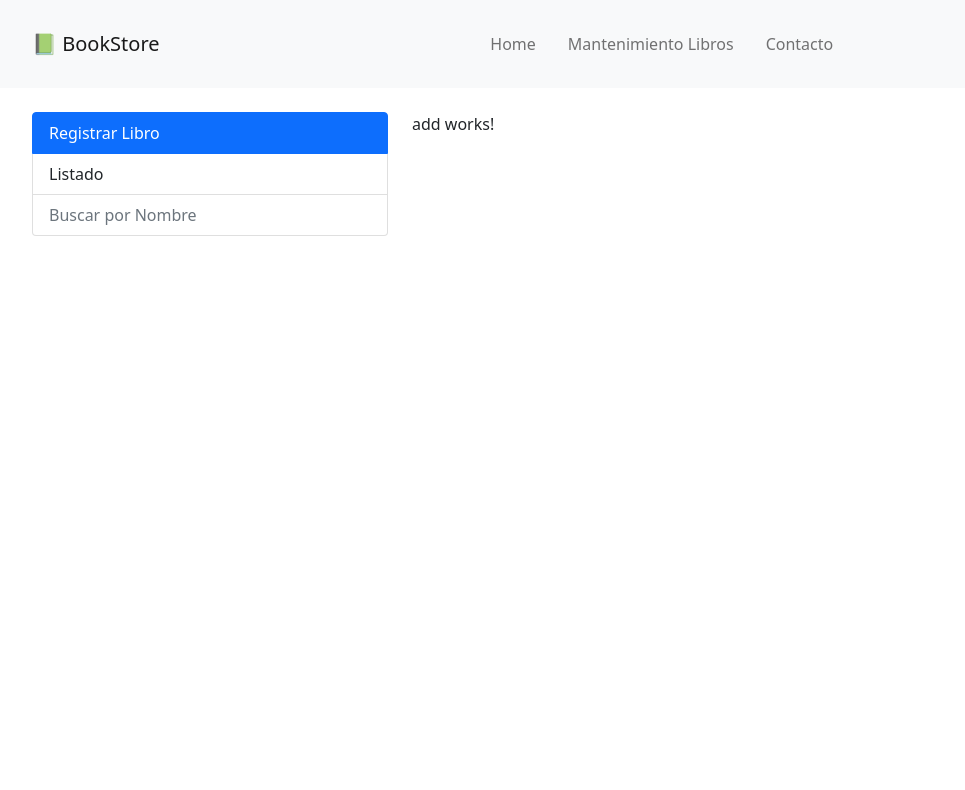
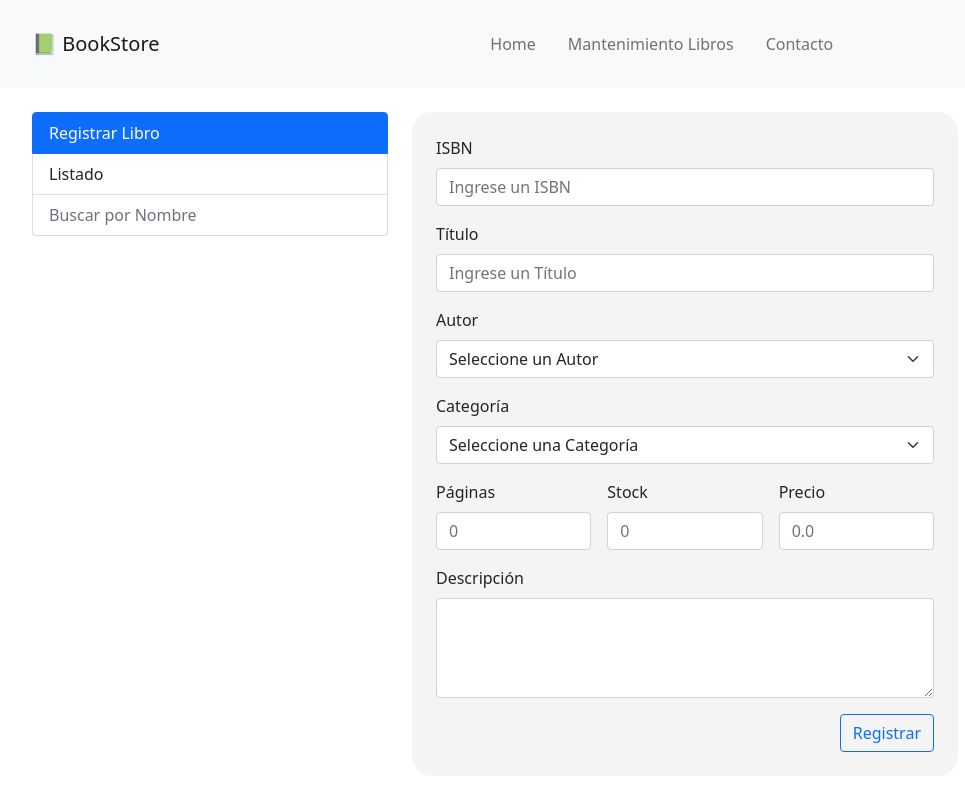
Before and after one commit to jossrc/CrudAppAngular, an Angular app: page /libros/registrar in a window 1280 px wide. Shown: the top 790 px of the page, without its empty margins (50-1015 px from the left). Built offline with nearby package versions, Linux system fonts and the light colour scheme.

Commit message:
Creando formulario para registrar

```diff
--- a/src/app/book/pages/add/add.component.html
+++ b/src/app/book/pages/add/add.component.html
@@ -1 +1,65 @@
-<p>add works!</p>
+<div class="card p-4 bg-gray">
+  <form>
+    <div class="row g-3">
+      <div class="col-12">
+        <label class="form-label">ISBN</label>
+        <input
+          type="text"
+          class="form-control"
+          placeholder="Ingrese un ISBN"
+          aria-label="ISBN del Libro"
+        />
+      </div>
+      <div class="col-12">
+        <label class="form-label">Título</label>
+        <input
+          type="text"
+          class="form-control"
+          placeholder="Ingrese un Título"
+          aria-label="ISBN del Libro"
+        />
+      </div>
+      <div class="col-12">
+        <label class="form-label">Autor</label>
+        <select class="form-select">
+          <option selected>Seleccione un Autor</option>
+          <option>J. R.R Tolkien</option>
+          <option>George R.R Martin</option>
+          <option>J. K. Rowling</option>
+          <option>Andrzej Sapkowski</option>
+          <option>Frank Herbert</option>
+        </select>
+      </div>
+      <div class="col-12">
+        <label class="form-label">Categoría</label>
+        <select class="form-select">
+          <option selected>Seleccione una Categoría</option>
+          <option>Terror</option>
+          <option>Fantasía</option>
+          <option>Romance</option>
+          <option>Drama</option>
+          <option>Comedia</option>
+        </select>
+      </div>
+      <div class="col-md-4">
+        <label class="form-label">Páginas</label>
+        <input type="number" class="form-control" placeholder="0" />
+      </div>
+      <div class="col-md-4">
+        <label class="form-label">Stock</label>
+        <input type="number" class="form-control" placeholder="0" />
+      </div>
+      <div class="col-md-4">
+        <label class="form-label">Precio</label>
+        <input type="number" class="form-control" placeholder="0.0" />
+      </div>
+      <div class="col-12">
+        <label class="form-label">Descripción</label>
+        <textarea class="form-control" style="height: 100px"></textarea>
+      </div>
+      <div class="col-12">
+        <button type="submit" class="btn btn-outline-primary float-end">Registrar</button>
+      </div>
+    </div>
+  </form>
+</div>
--- a/src/app/book/pages/add/add.component.ts
+++ b/src/app/book/pages/add/add.component.ts
@@ -2,7 +2,16 @@ import { Component, OnInit } from '@angular/core';
 
 @Component({
   selector: 'app-add',
-  templateUrl: './add.component.html'
+  templateUrl: './add.component.html',
+  styles: [
+    `
+    .bg-gray {
+      background: #F4F4F4;
+      border: none!important;
+      border-radius: 20px;
+    }
+    `
+  ]
 })
 export class AddComponent implements OnInit {
 
```
